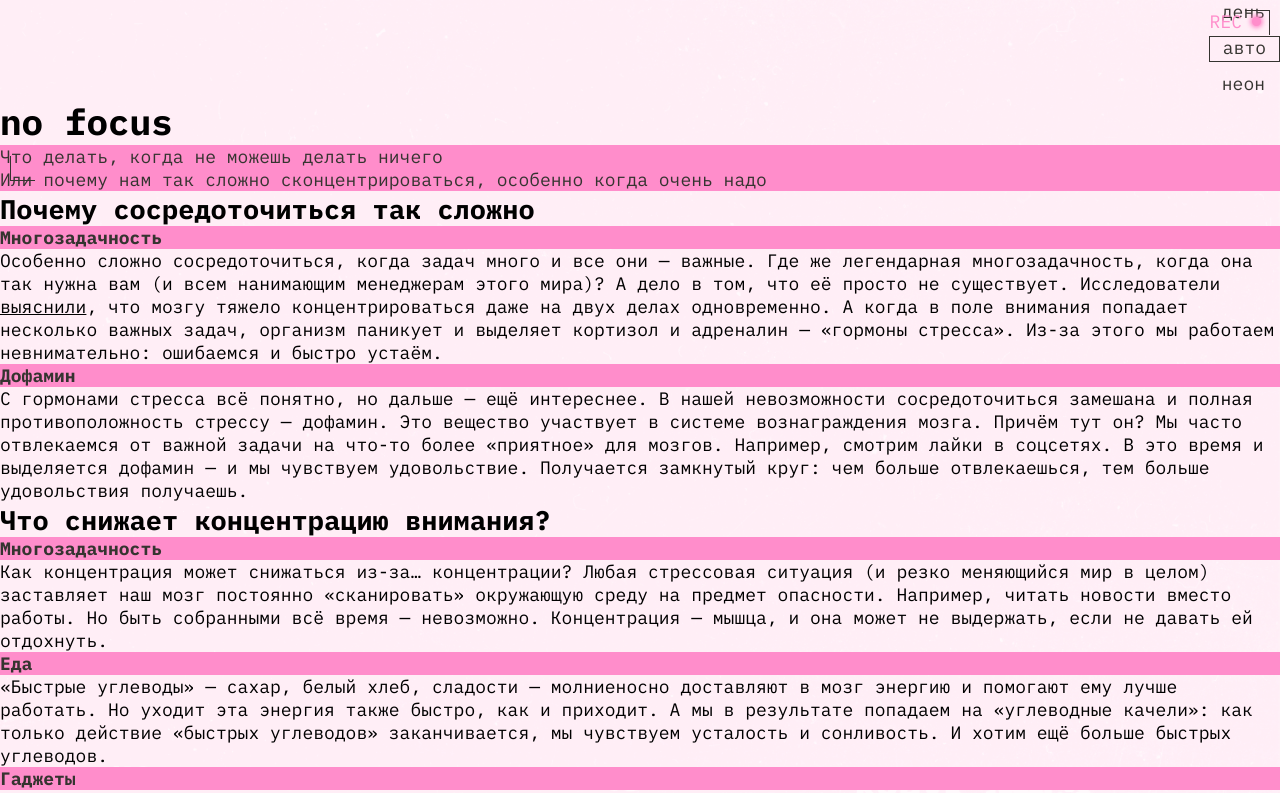
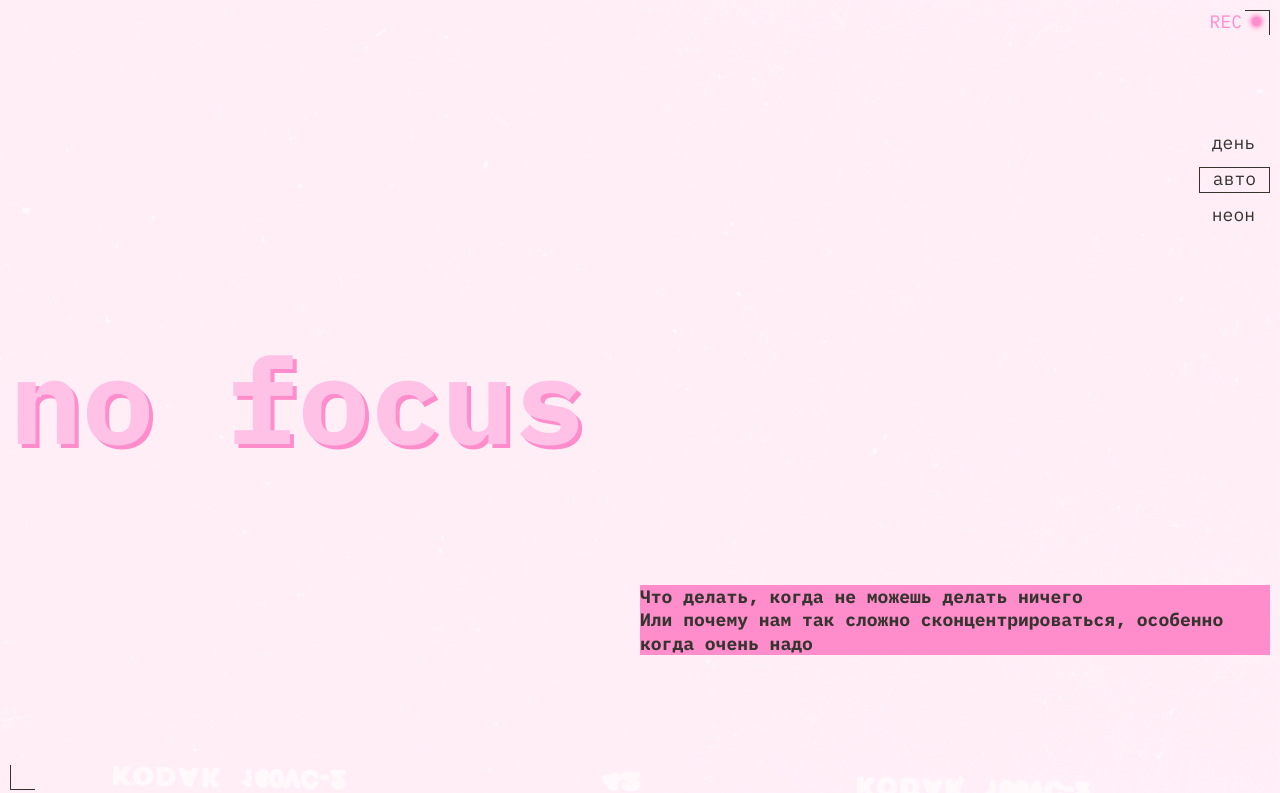
Before and after one commit to Brodyagados/slozhno-sosredotochitsya, a website: page index.html in a window 1280 px wide. Shown: the top 793 px of the page. Drawn offline with Linux system fonts and the light colour scheme.

Commit message:
Добавлены стили для шапки

```diff
--- a/index.html
+++ b/index.html
@@ -46,10 +46,13 @@
         </ul>
       </nav>
       <h1 class="header__title">no focus</h1>
-      <p class="title-decor">Что делать, когда не можешь делать ничего</p>
-      <p class="title-decor">
-        Или почему нам так сложно сконцентрироваться, особенно когда очень надо
-      </p>
+      <div class="header__description title-decor">
+        <p>Что делать, когда не можешь делать ничего</p>
+        <p>
+          Или почему нам так сложно сконцентрироваться, особенно когда очень
+          надо
+        </p>
+      </div>
     </header>
     <main>
       <section class="">
--- a/styles/style.css
+++ b/styles/style.css
@@ -12,8 +12,43 @@
   background-attachment: fixed;
 }
 
+/* #region Шапка */
+
 .header {
+  display: grid;
+  grid-template-rows: 1fr auto 1fr;
   position: relative;
+  padding: 10px;
+  block-size: 100vh;
+  min-block-size: 668px;
+}
+
+.decorated-zone {
+  --size: 25px;
+  --border: thin solid var(--button-text-color);
+  --indent: 10px;
+}
+
+.decorated-zone::after,
+.decorated-zone::before {
+  content: '';
+  position: absolute;
+  inline-size: var(--size);
+  block-size: var(--size);
+}
+
+.decorated-zone::before {
+  top: var(--indent);
+  right: var(--indent);
+  border-block-start: var(--border);
+  border-inline-end: var(--border);
+}
+
+.decorated-zone::after {
+  bottom: var(--indent);
+  left: var(--indent);
+  border-block-end: var(--border);
+  border-inline-start: var(--border);
 }
 
 .header__logo {
@@ -23,8 +58,21 @@
   color: var(--accent-color);
 }
 
+.header__logo::after {
+  --size: 9px;
+
+  content: '';
+  position: absolute;
+  top: calc(50% - var(--size) / 2);
+  left: 42px;
+  inline-size: var(--size);
+  block-size: var(--size);
+  border-radius: 50%;
+  background-color: currentColor;
+  box-shadow: 0 0 4px 2px currentColor;
+}
+
 .header__theme-menu {
-  display: flex;
   justify-self: end;
   align-self: center;
 }
@@ -59,49 +107,22 @@
   pointer-events: none;
 }
 
-.header__logo::after {
-  --size: 9px;
-
-  content: '';
-  position: absolute;
-  top: calc(50% - var(--size) / 2);
-  left: 42px;
-  inline-size: var(--size);
-  block-size: var(--size);
-  border-radius: 50%;
-  background-color: currentColor;
-  box-shadow: 0 0 4px 2px currentColor;
+.header__title {
+  font-size: clamp(7.25rem, 7.0115rem + 1.0178vw, 7.5rem);
+  line-height: 0.83;
+  color: var(--title-color);
+  text-shadow: 4px 4px 0 var(--accent-color);
 }
 
-.decorated-zone {
-  --size: 25px;
-  --border: thin solid var(--button-text-color);
-  --indent: 10px;
-
-  position: relative;
+.header__description {
+  justify-self: end;
+  align-self: center;
+  inline-size: max(50%, 355px);
+  font-weight: 600;
+  line-height: 1.3;
 }
 
-.decorated-zone::after,
-.decorated-zone::before {
-  content: '';
-  position: absolute;
-  inline-size: var(--size);
-  block-size: var(--size);
-}
-
-.decorated-zone::before {
-  top: var(--indent);
-  right: var(--indent);
-  border-block-start: var(--border);
-  border-inline-end: var(--border);
-}
-
-.decorated-zone::after {
-  bottom: var(--indent);
-  left: var(--indent);
-  border-block-end: var(--border);
-  border-inline-start: var(--border);
-}
+/* #endregion */
 
 .title-decor {
   font-size: inherit;
```
